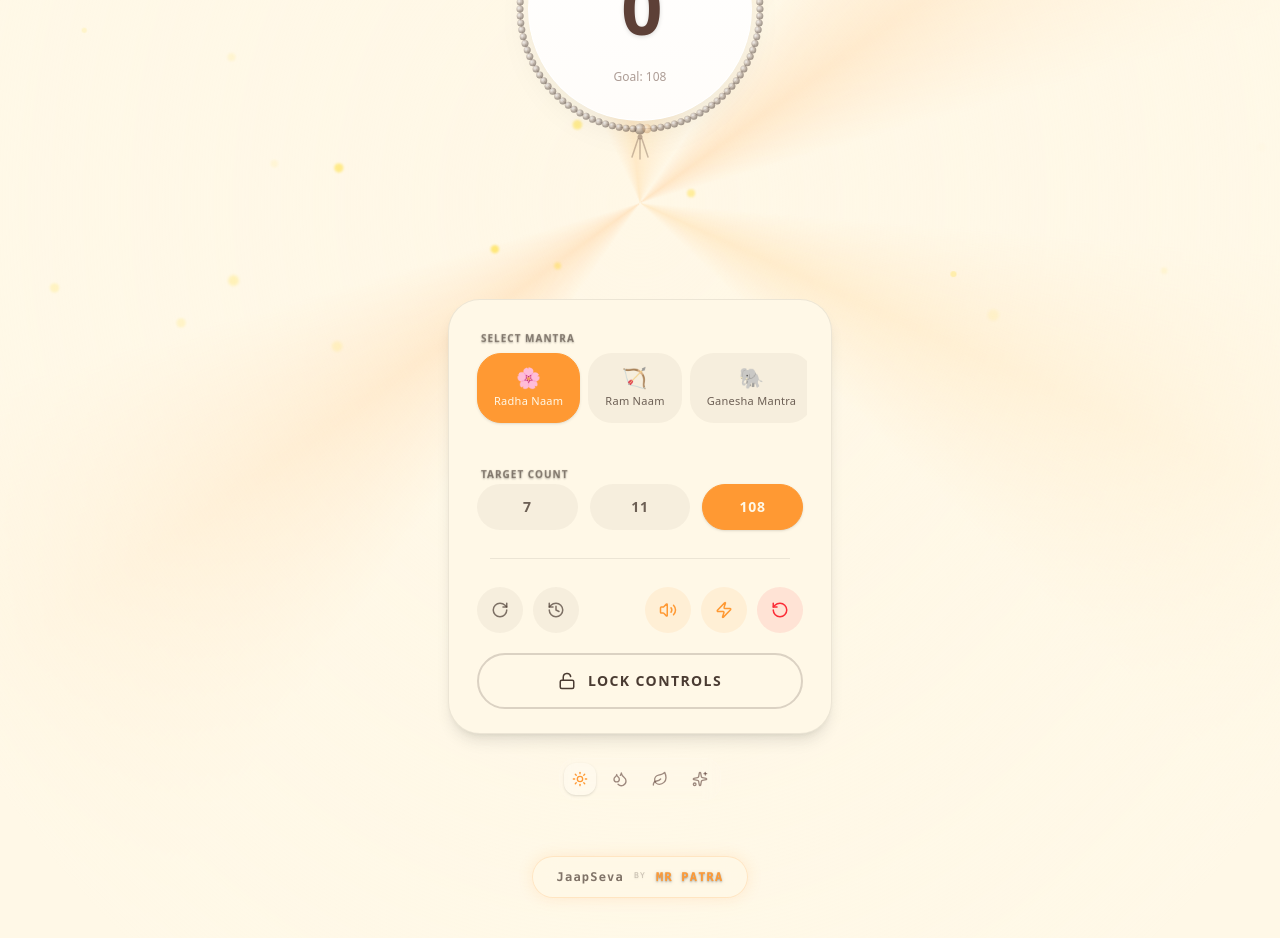
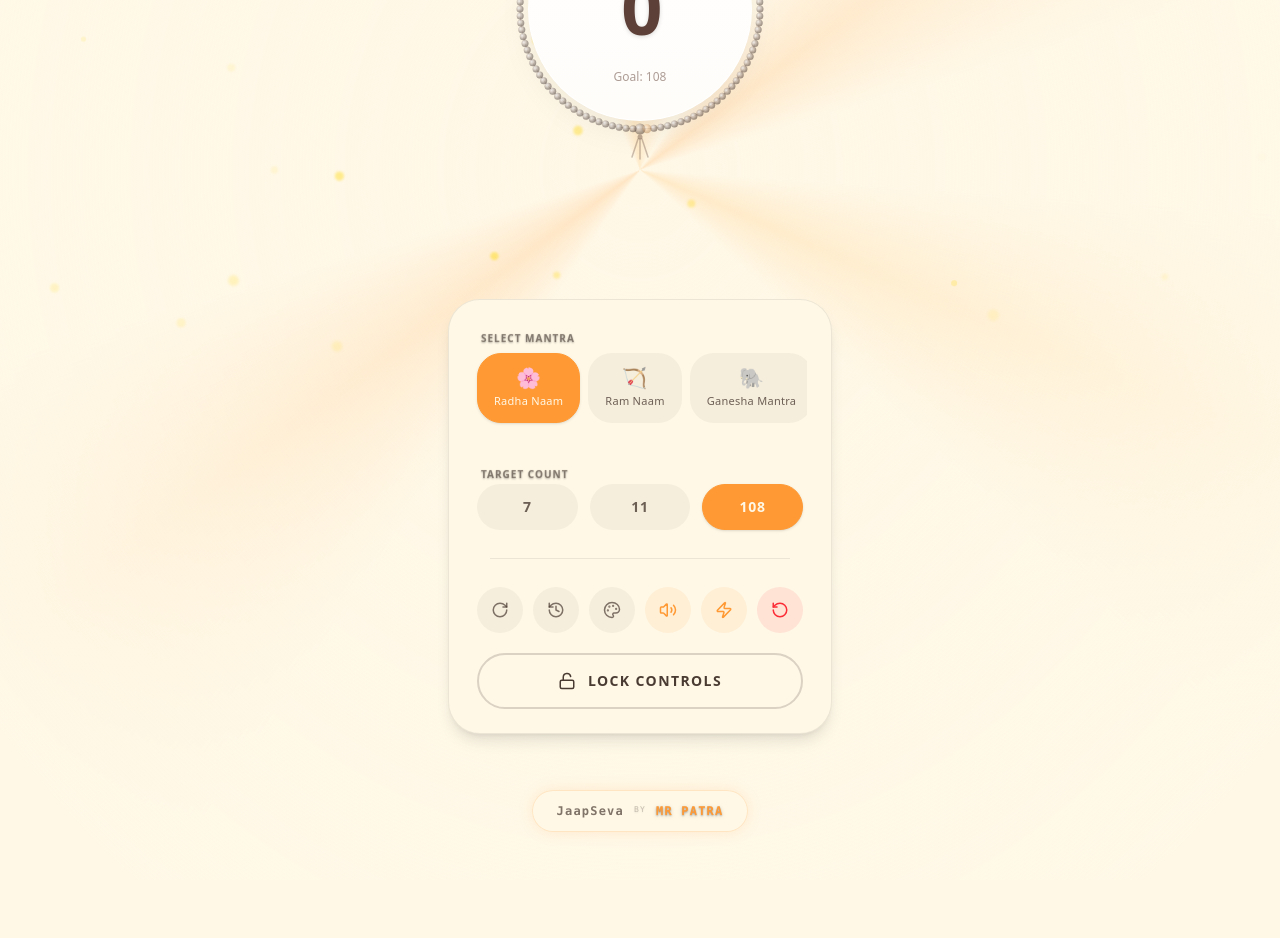
Before and after one commit to amitkumarpatra99/JaapSeva, a Next.js app: page / in a window 1280 px wide. Shown: the part 540-1478 px from the top of the page. After the commit the page ends 1420 px from the top, so only its background shows below. Built offline with nearby package versions, Linux system fonts and the light colour scheme; a web font is replaced by a local one.

Commit message:
feat: introduce theme switcher and mantra control panel components

```diff
--- a/src/components/ControlPanel.tsx
+++ b/src/components/ControlPanel.tsx
@@ -200,6 +200,7 @@ export default function ControlPanel({
               >
                 <History size={18} />
               </button>
+              <ThemeSwitcher disabled={isLocked} />
             </div>
 
             <div className="flex gap-2.5">
@@ -253,11 +254,6 @@ export default function ControlPanel({
 
       </div>
 
-      {/* Theme Switcher */}
-      <div className={cn("mt-6 transition-opacity", isLocked && "opacity-50 pointer-events-none")}>
-        <ThemeSwitcher />
-      </div>
-
       {/* Add Mantra Modal */}
       <AddMantraModal
         isOpen={showAddModal}
--- a/src/components/ThemeSwitcher.tsx
+++ b/src/components/ThemeSwitcher.tsx
@@ -2,10 +2,12 @@
 
 import { useTheme } from "next-themes";
 import { useEffect, useState } from "react";
-import { Sun, Sparkles, Droplets, Leaf } from "lucide-react";
+import { Palette } from "lucide-react";
 import { cn } from "@/lib/utils";
 
-export function ThemeSwitcher() {
+const THEMES = ["saffron", "ocean", "forest", "dark"];
+
+export function ThemeSwitcher({ disabled }: { disabled?: boolean }) {
     const { theme, setTheme } = useTheme();
     const [mounted, setMounted] = useState(false);
 
@@ -15,48 +17,20 @@ export function ThemeSwitcher() {
 
     if (!mounted) return null;
 
+    const cycleTheme = () => {
+        const currentIndex = THEMES.indexOf(theme || "saffron");
+        const nextIndex = (currentIndex + 1) % THEMES.length;
+        setTheme(THEMES[nextIndex]);
+    };
+
     return (
-        <div className="flex items-center gap-2 p-1 bg-white/5 rounded-2xl border border-white/10 backdrop-blur-sm">
-            <button
-                onClick={() => setTheme("saffron")}
-                className={cn(
-                    "p-2 rounded-xl transition-all hover:bg-white/10",
-                    theme === "saffron" ? "bg-white/20 text-jaap-primary shadow-sm" : "text-jaap-neutral/60"
-                )}
-                title="Saffron (Default)"
-            >
-                <Sun size={16} />
-            </button>
-            <button
-                onClick={() => setTheme("ocean")}
-                className={cn(
-                    "p-2 rounded-xl transition-all hover:bg-white/10",
-                    theme === "ocean" ? "bg-white/20 text-jaap-primary shadow-sm" : "text-jaap-neutral/60"
-                )}
-                title="Ocean"
-            >
-                <Droplets size={16} />
-            </button>
-            <button
-                onClick={() => setTheme("forest")}
-                className={cn(
-                    "p-2 rounded-xl transition-all hover:bg-white/10",
-                    theme === "forest" ? "bg-white/20 text-jaap-primary shadow-sm" : "text-jaap-neutral/60"
-                )}
-                title="Forest"
-            >
-                <Leaf size={16} />
-            </button>
-            <button
-                onClick={() => setTheme("dark")}
-                className={cn(
-                    "p-2 rounded-xl transition-all hover:bg-white/10",
-                    theme === "dark" ? "bg-white/20 text-jaap-primary shadow-sm" : "text-jaap-neutral/60"
-                )}
-                title="Temple (Spiritual)"
-            >
-                <Sparkles size={16} />
-            </button>
-        </div>
+        <button
+            onClick={cycleTheme}
+            disabled={disabled}
+            className="p-3.5 rounded-full bg-foreground/5 text-foreground/70 hover:bg-foreground/10 hover:text-foreground transition-all disabled:opacity-50 disabled:cursor-not-allowed"
+            title="Change Theme"
+        >
+            <Palette size={18} />
+        </button>
     );
 }
```
